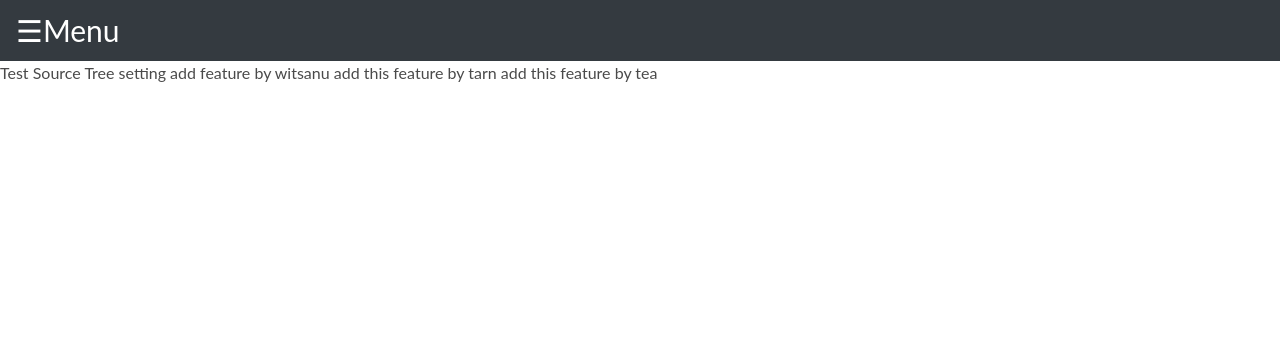
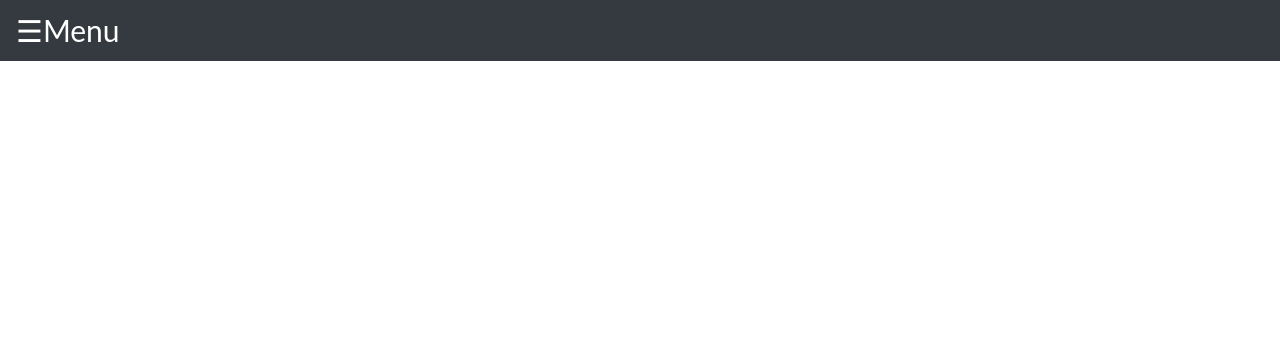
Before and after one commit to tarnnieJS/SEwallet, a PHP site: page /admin/manageUser.php in a window 1280 px wide. Shown: the top 347 px of the page. Run offline with PHP 8.4, Linux system fonts and the light colour scheme; some libraries are stand-ins or nearby versions.

Commit message:
clean code

```diff
--- a/admin/manageUser.php
+++ b/admin/manageUser.php
@@ -8,7 +8,7 @@
   <script src="https://maxcdn.bootstrapcdn.com/bootstrap/4.5.2/js/bootstrap.min.js"></script>
   <script src="https://kit.fontawesome.com/a076d05399.js"></script>
   <link rel="stylesheet" href="https://cdnjs.cloudflare.com/ajax/libs/font-awesome/4.7.0/css/font-awesome.min.css">
-  <link rel="stylesheet" href="./SEwallet/css/bulma.css">
+
 
 <style>
 body {
@@ -77,9 +77,7 @@ body {
   </a>
 </div>
 
-Test Source Tree setting   add feature by witsanu
-add this feature by tarn
-add this feature by tea
+
 
 <script>
 function openNav() {
```
Also changed, not shown: bulma.sass (deleted, +0 -10 lines).
